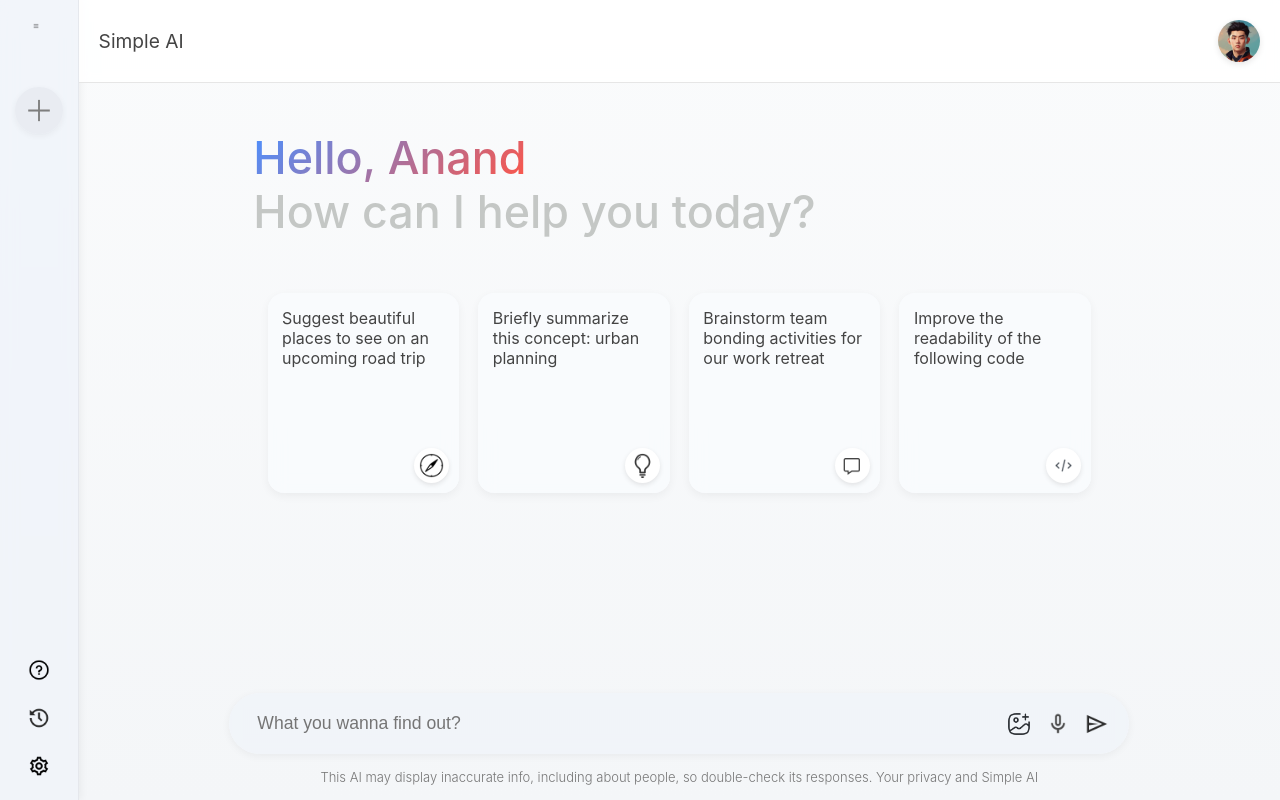
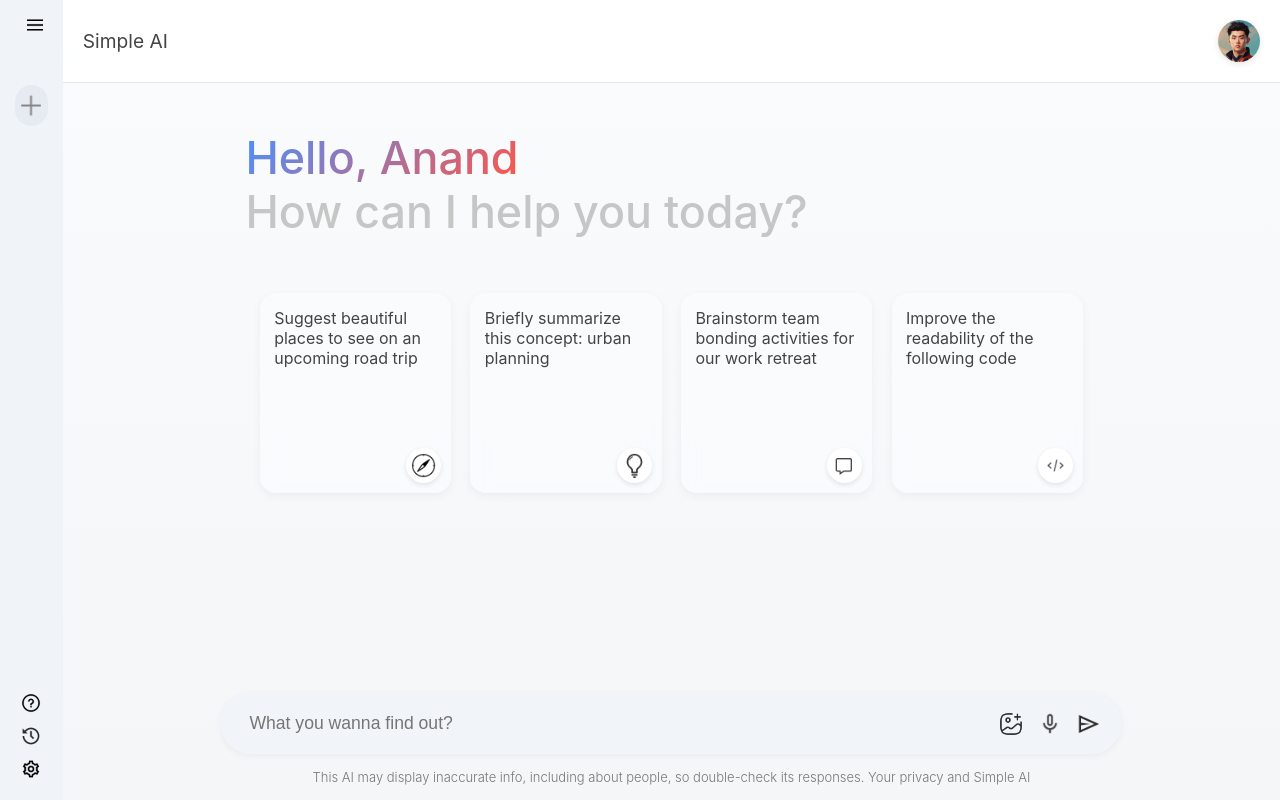
Before and after one commit to Anand-1812/Gemini-Clone, a React (Vite) app: page / in a window 1280 px wide. Built offline with nearby package versions, Linux system fonts and the light colour scheme.

Commit message:
improved the ui

```diff
--- a/src/components/Sidebar/Sidebar.css
+++ b/src/components/Sidebar/Sidebar.css
@@ -1,44 +1,30 @@
-:root {
-  --sidebar-bg: rgba(240, 244, 249, 0.85);
-  --sidebar-hover: rgba(226, 230, 235, 0.9);
-  --sidebar-active: rgba(200, 210, 220, 0.8);
-  --text-dark: #282828;
-  --text-muted: grey;
-}
-
 .sidebar {
   min-height: 100vh;
   display: inline-flex;
   flex-direction: column;
   justify-content: space-between;
-  background: var(--sidebar-bg);
-  backdrop-filter: blur(8px);
-  padding: 15px;
-  box-shadow: 2px 0 8px rgba(0,0,0,0.05);
-  border-right: 1px solid rgba(0,0,0,0.05);
+  background-color: #f0f4f9;
+  padding: 15px 15px;
 }
 
 .sidebar img {
-  width: 22px;
-  transition: transform 0.2s ease;
-}
-
-.sidebar img:hover {
-  transform: scale(1.1);
+  width: 20px;
 }
 
 .sidebar .menu {
   display: block;
   margin-left: 10px;
   cursor: pointer;
-  padding: 8px;
-  border-radius: 8px;
-  transition: background-color 0.25s ease, transform 0.2s ease;
+  transition: background-color 0.3s ease;
+}
+
+.sidebar .menu img {
+  width: 18px;
+  height: 18px;
 }
 
 .sidebar .menu:hover {
-  background-color: var(--sidebar-hover);
-  transform: scale(1.05);
+  background-color: #e2e6eb;
 }
 
 .sidebar .new-chat {
@@ -46,19 +32,12 @@
   display: inline-flex;
   align-items: center;
   gap: 10px;
-  padding: 0.5rem 0.8rem;
-  background-color: rgba(230, 234, 241, 0.8);
+  padding: 0.4rem;
+  background-color: #e6eaf1;
   border-radius: 50px;
-  font-size: 0.85rem;
-  color: var(--text-muted);
+  font-size: 0.8rem;
+  color: grey;
   cursor: pointer;
-  box-shadow: 0 2px 6px rgba(0,0,0,0.05);
-  transition: background-color 0.25s ease, transform 0.2s ease;
-}
-
-.sidebar .new-chat:hover {
-  background-color: var(--sidebar-hover);
-  transform: translateY(-2px);
 }
 
 .sidebar .recent {
@@ -69,42 +48,31 @@
 .sidebar .recent-title {
   margin-top: 30px;
   margin-bottom: 20px;
-  font-size: 0.9rem;
-  font-weight: 500;
-  color: var(--text-muted);
 }
 
 .sidebar .recent-entry {
   display: flex;
-  align-items: center;
+  align-items: start;
   gap: 10px;
-  padding: 0.5rem 0.8rem;
-  border-radius: 12px;
-  color: var(--text-dark);
+  padding: 0.4rem;
+  border-radius: 50px;
+  color: #282828;
   cursor: pointer;
-  transition: background-color 0.25s ease, transform 0.2s ease;
+  transition: background-color 0.3s ease;
 }
 
 .sidebar .recent-entry:hover {
-  background-color: var(--sidebar-hover);
-  transform: scale(1.02);
+  background-color: #e2e6eb;
 }
 
 /* Bottom part */
+
 .sidebar .bottom {
   display: flex;
   flex-direction: column;
-  gap: 10px;
 }
 
 .sidebar .bottom-item {
-  padding: 0.5rem 0.8rem;
+  padding: 0.4rem;
   cursor: pointer;
-  border-radius: 8px;
-  transition: background-color 0.25s ease, transform 0.2s ease;
 }
-
-.sidebar .bottom-item:hover {
-  background-color: var(--sidebar-hover);
-  transform: scale(1.05);
-}
```
